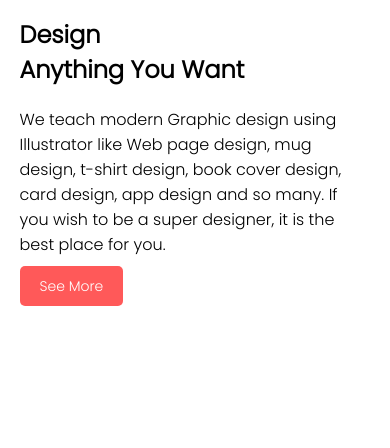
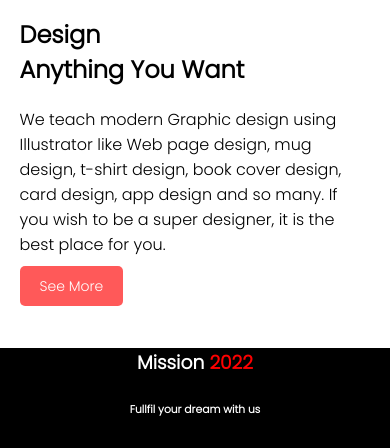
Before and after one commit to faridulhaque/as1new, a plain HTML site: page index.html in a window 390 px wide. Shown: the part 2800-3248 px from the top of the page. Before the commit the page ends 3106 px from the top, so only its background shows below. Drawn offline with Linux system fonts and the light colour scheme.

Commit message:
footer added

```diff
--- a/index.html
+++ b/index.html
@@ -95,6 +95,10 @@
             <div class="div_img_4"><img class="men" src="images/pictures/project.png" alt=""></div>
         </div>
     </section>
+    <footer>
+        <h3>Mission <span class="red">2022</span></h3>
+        <h6>Fullfil your dream with us</h6>
+    </footer>
 
 </body>
 
--- a/style.css
+++ b/style.css
@@ -106,12 +106,11 @@ body{
 }
 /* section 2 decoration ended */
 /* section 3 started */
-.sec_4{
+.sec_3{
     width: 86%;
     margin-right:  7%;
     margin-left: 7%;
     margin-top: 50px;
-
 }
 .div_in_sec3{
     display: flex;
@@ -125,6 +124,13 @@ body{
 }
 /* section 3 ended */
 /* section 4 started */
+.sec_4{
+    width: 86%;
+    margin-right:  7%;
+    margin-left: 7%;
+    margin-top: 50px;
+
+}
 .div_in_sec4{
  display: flex;
 }
@@ -136,9 +142,31 @@ body{
     height: 300px;
     margin-left: 75px;
 }
+/* section 4 ended */
+/* footer started */
+footer{
+    margin-top: 50px;
+    width: 100%;
+    height: 100px;
+    background-color: black;
+    color: white
+}
+footer h3{
+    text-align: center;
+    margin-top: 10px;
+}
+.red{
+    color: red;
+}
+footer h6{
+    text-align: center;
+}
 /* -------------------------------------------------------------------------------------------------------------------------------------------------------------- */
 /* media query for mobile */
 @media only screen and (max-width: 576px) {
+    body{
+        font-size: auto;
+    }
 
     .sec_1{
         display: grid;
@@ -212,4 +240,7 @@ body{
         height: auto;
         margin-left: 0;
     }
+    footer{
+        margin-top: 50px;
+    }
 }
```
